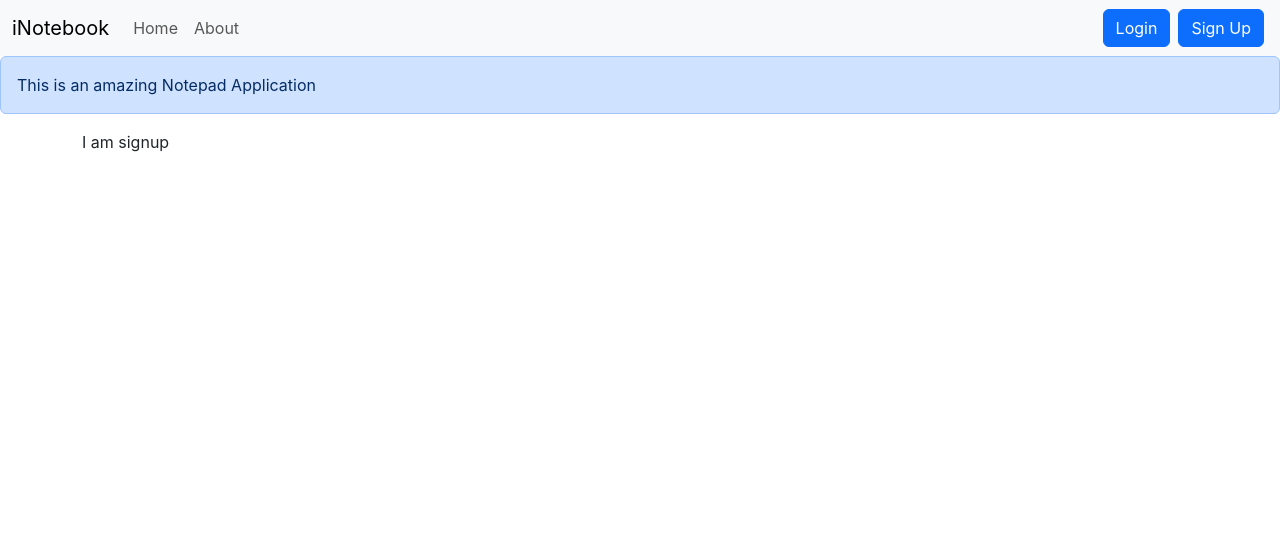
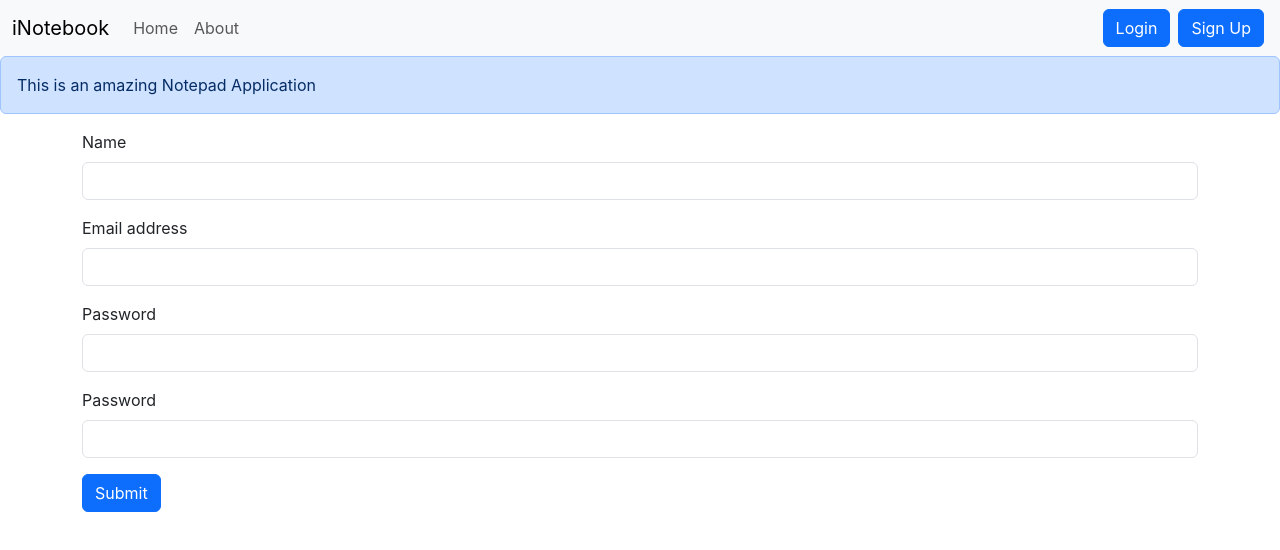
Before and after one commit to 0xNitishDhawan/Cloud-Notebook, a React (Create React App) app: page /signup in a window 1280 px wide. Shown: the top 550 px of the page. Built offline with nearby package versions, Linux system fonts and the light colour scheme.

Commit message:
(Feat.) Added SignUp component to this application.

```diff
--- a/src/components/login.js
+++ b/src/components/login.js
@@ -16,7 +16,7 @@
           const json =await response.json();
           console.log(json)
           if(json.success){
-            //Redirect
+            localStorage.setItem('token',json.authtoken);
             navigate('/')
           }
           else{
--- a/src/components/notesec.js
+++ b/src/components/notesec.js
@@ -8,7 +8,7 @@
   const { notes, getNotes, editNote } = context;
   useEffect( () => {
      getNotes();
-  })
+  },[])
 
   const [note, setNote]=useState({"id":"","etitle":"","edescription":"","etag":""})
   const handleClick=(e)=>{
--- a/src/components/signup.js
+++ b/src/components/signup.js
@@ -1,9 +1,57 @@
-import React from 'react'
+import React,{useState} from 'react'
+import { useNavigate } from "react-router-dom";
 
-const signup = () => {
+
+const Signup = () => {
+    const [credentials, setCredentials]=useState({"name":"","email":"","password":"","cpassword":""});
+    let navigate = useNavigate();
+    const handleSubmit=async (e)=>{
+        e.preventDefault();
+        const {name, email, password}=credentials;
+        const response = await fetch(`http://localhost:5000/api/auth/createuser`, {
+            method: "POST",
+            headers: {
+              "Content-Type": "application/json"
+            },
+            body: JSON.stringify({name, email, password})
+          });
+          const json =await response.json();
+          console.log(json)
+          if(json.success){
+            localStorage.setItem('token',json.authtoken);
+            navigate('/')
+          }
+          else{
+            alert("Something went wrong");
+          }
+
+    }
+    const onChange=(e)=>{
+        setCredentials({...credentials,[e.target.name]: e.target.value});
+    }
   return (
-    <div>I am signup</div>
+    <>
+      <form onSubmit={handleSubmit}>
+          <div className="mb-3">
+              <label htmlFor="name" className="form-label">Name</label>
+              <input type="text" className="form-control" id="name" onChange={onChange} value={credentials.name} name='name' />
+          </div>
+          <div className="mb-3">
+              <label htmlFor="email" className="form-label">Email address</label>
+              <input type="email" className="form-control" id="email" onChange={onChange} value={credentials.email} name='email' />
+          </div>
+          <div className="mb-3">
+              <label htmlFor="password" className="form-label">Password</label>
+              <input type="password" className="form-control" id="password" onChange={onChange} value={credentials.password} minLength={5} required name='password'/>
+          </div>
+          <div className="mb-3">
+              <label htmlFor="cpassword" className="form-label">Password</label>
+              <input type="password" className="form-control" id="cpassword" onChange={onChange} value={credentials.cpassword} minLength={5} required name='cpassword'/>
+          </div>
+          <button type="submit" className="btn btn-primary">Submit</button>
+      </form>
+    </>
   )
 }
 
-export default signup
+export default Signup
```
Also changed, not shown: 1 other file (tests, documents, lock files or other folders).
